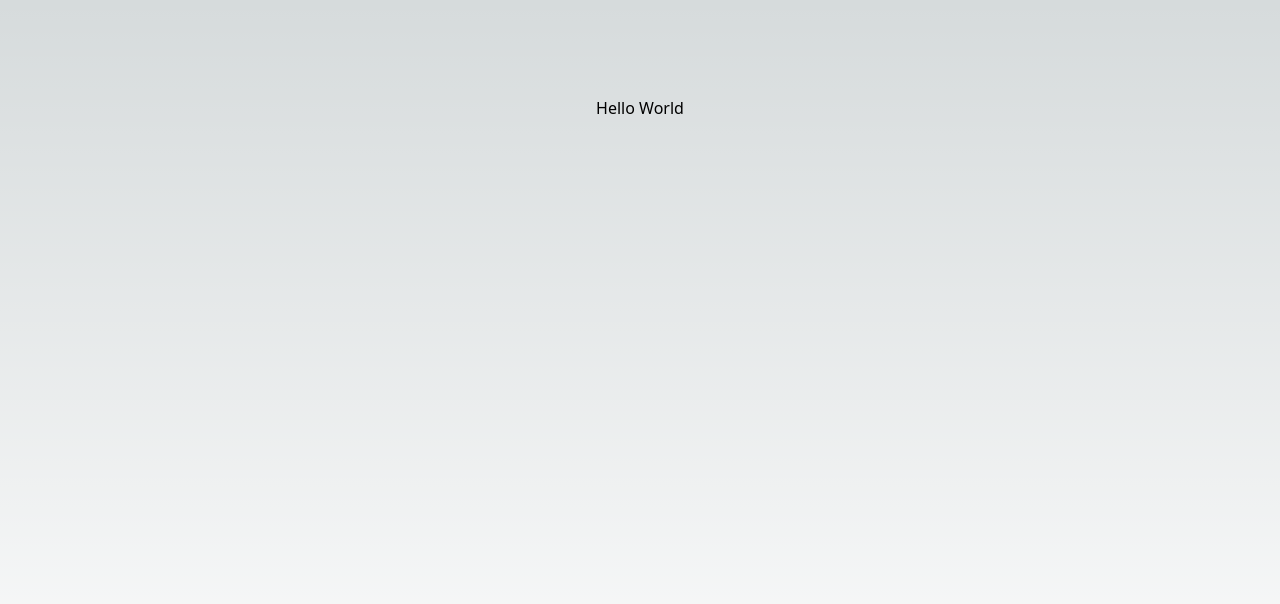
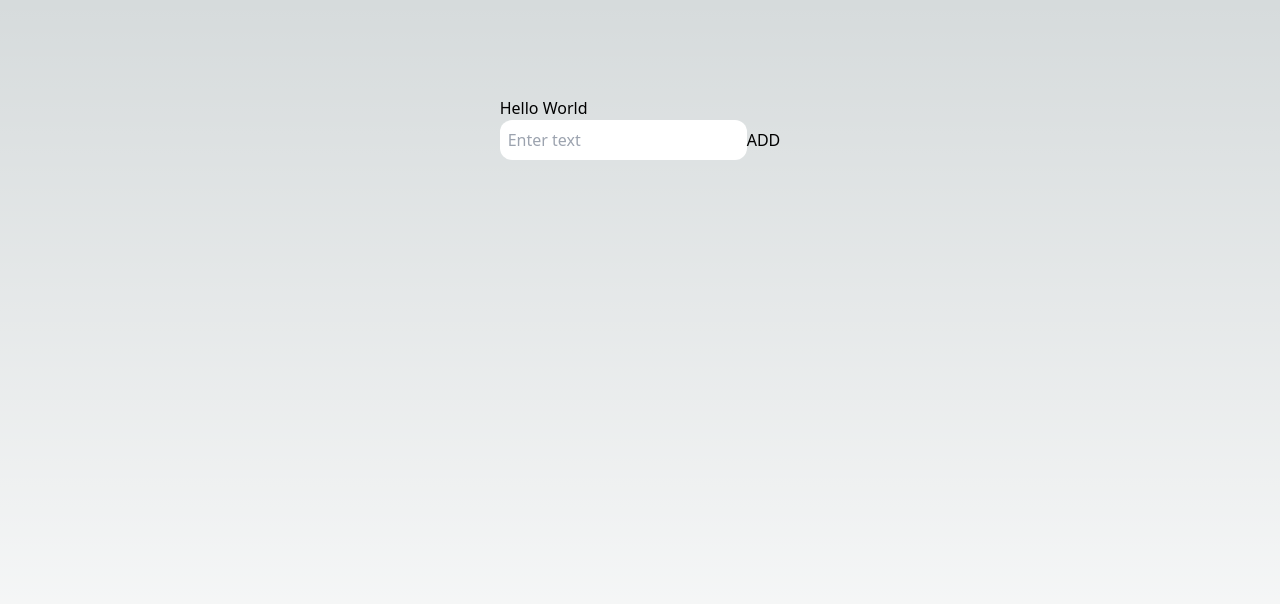
Before and after one commit to AndriwT/hellapp, a Next.js app: page / in a window 1280 px wide. Shown: the top 604 px of the page. Built offline with nearby package versions, Linux system fonts and the light colour scheme.

Commit message:
Working on sin input

```diff
--- a/src/components/App.tsx
+++ b/src/components/App.tsx
@@ -1,7 +1,10 @@
+import InputSin from "./InputSin";
+
 const App = () => {
   return (
     <div>
       <h1>Hello World</h1>
+      <InputSin />
     </div>
   );
 };
--- /dev/null
+++ b/src/components/InputSin.tsx
@@ -0,0 +1,38 @@
+import { ChangeEvent, KeyboardEvent, useState } from "react";
+
+const InputSin = () => {
+  const [sin, setSin] = useState("");
+
+  const handleChange = (event: ChangeEvent<HTMLInputElement>) => {
+    setSin(event.target.value);
+  };
+
+  const onAddClick = () => {
+    if (!sin) {
+      alert("You need to confess!");
+      return;
+    }
+    setSin("");
+  };
+
+  const handleKeyDown = (e: KeyboardEvent<HTMLInputElement>) => {
+    if (e.key === "Enter") {
+      onAddClick();
+    }
+  };
+
+  return (
+    <div>
+      <input
+        placeholder="Enter text"
+        className="text-black p-2 rounded-xl"
+        onChange={handleChange}
+        value={sin}
+        onKeyDown={handleKeyDown}
+      />
+      <button onClick={onAddClick}>ADD</button>
+    </div>
+  );
+};
+
+export default InputSin;
```
